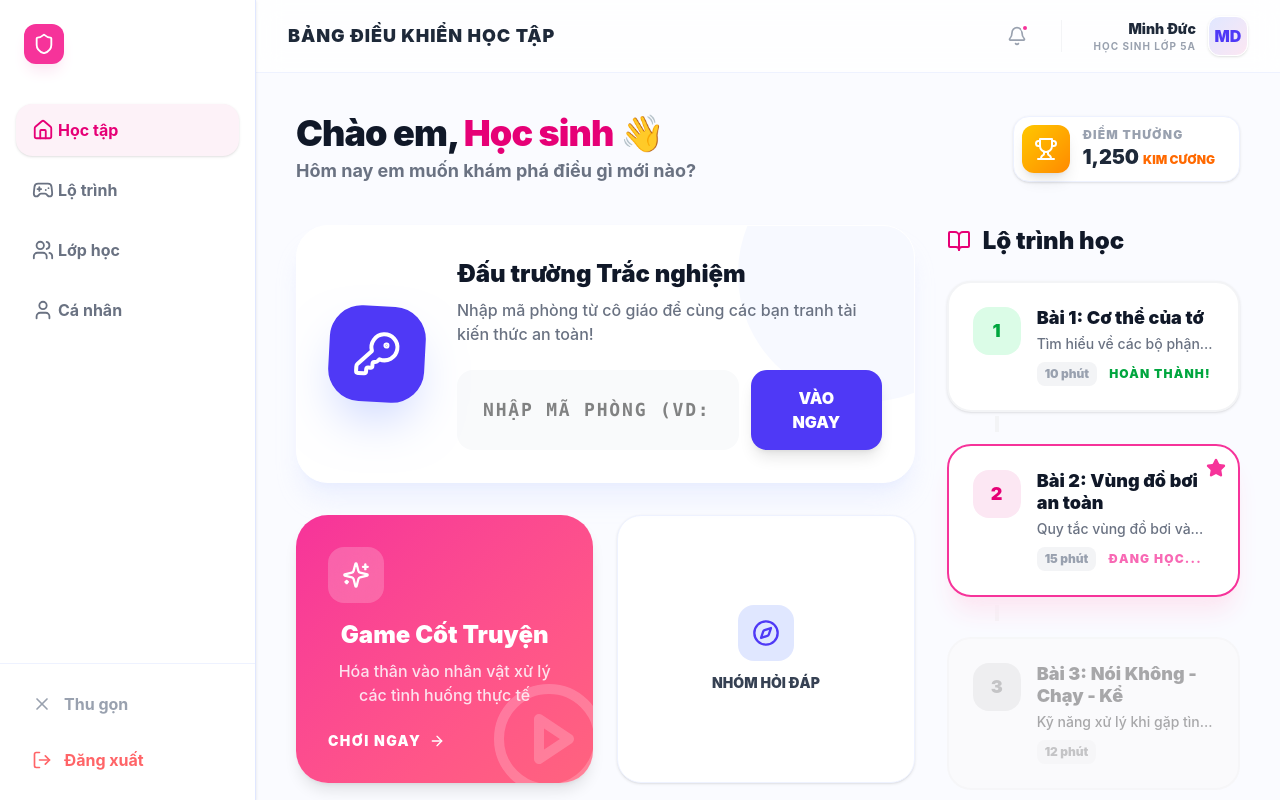
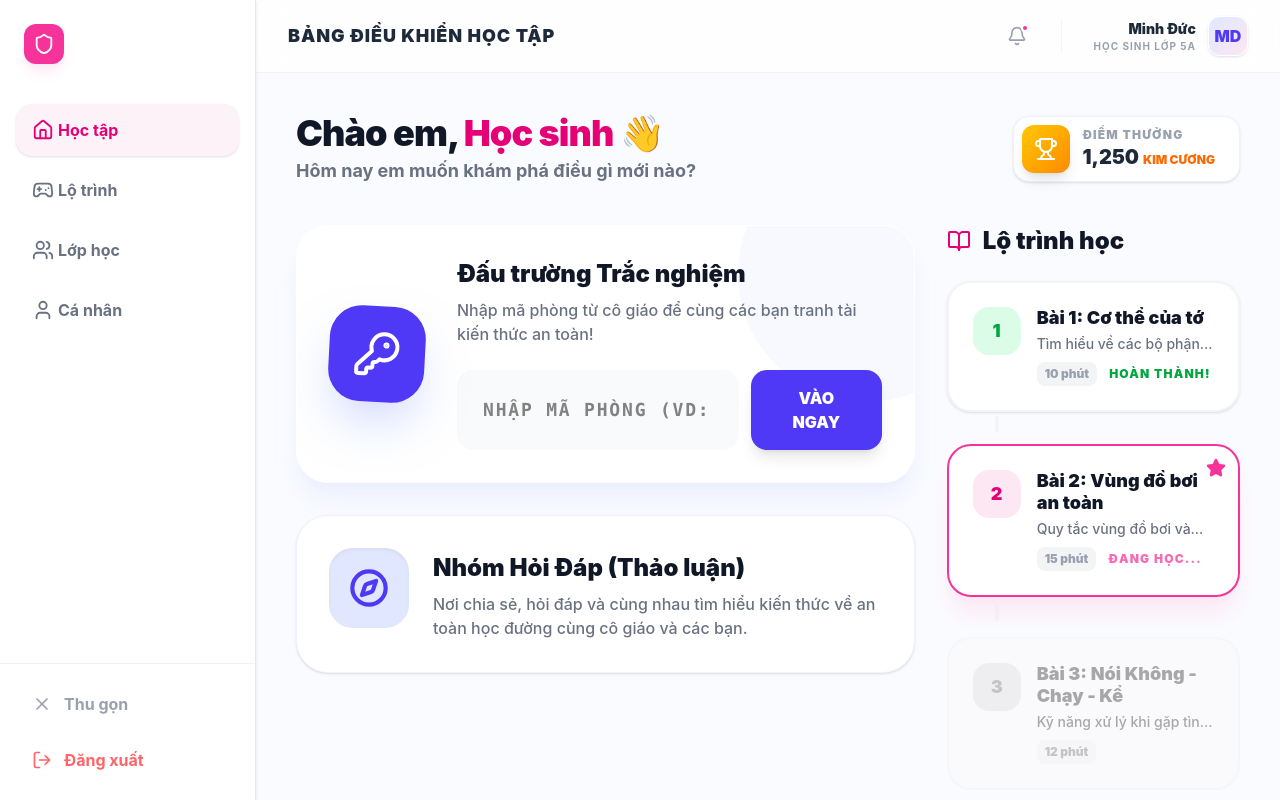
Before and after one commit to HoangPhuc2004/safekids, a React (Vite) app: page /student in a window 1280 px wide. Built offline with nearby package versions, Linux system fonts and the light colour scheme.

Commit message:
UI update: Remove story game button from student dashboard, redesign Nhóm Hỏi Đáp card

```diff
--- a/src/app/views/student/StudentHome.tsx
+++ b/src/app/views/student/StudentHome.tsx
@@ -1,5 +1,5 @@
 import { useNavigate } from "react-router";
-import { PlayCircle, KeyRound, Trophy, Compass, ArrowRight, Sparkles, BookOpen, Star } from "lucide-react";
+import { KeyRound, Trophy, Compass, BookOpen, Star } from "lucide-react";
 import { useGameRoom } from "../../context/GameRoomContext";
 import { useState } from "react";
 import { useAuth } from "../../context/AuthContext";
@@ -81,34 +81,16 @@ export default function StudentHome() {
           </div>
 
           {/* Quick Action Grids */}
-          <div className="grid grid-cols-1 md:grid-cols-2 gap-6">
-            <button
-              onClick={() => navigate("/student/story-game")}
-              className="group relative overflow-hidden bg-gradient-to-br from-pink-500 to-rose-400 p-8 rounded-[2rem] shadow-lg text-white transition-all hover:shadow-pink-200 hover:-translate-y-1"
-            >
-              <div className="absolute -right-4 -bottom-4 opacity-20 group-hover:scale-125 transition-transform">
-                <PlayCircle size={120} />
+          <div className="grid grid-cols-1 gap-6">
+            <button onClick={() => navigate("/student/groups")} className="bg-white p-8 rounded-[2rem] shadow-sm border border-indigo-50 flex flex-col md:flex-row items-center md:items-start text-center md:text-left gap-6 hover:border-indigo-200 transition-all hover:shadow-lg hover:-translate-y-1 group">
+              <div className="w-20 h-20 bg-indigo-100 text-indigo-600 rounded-[1.5rem] flex items-center justify-center transition-transform group-hover:scale-110 shrink-0 shadow-inner">
+                <Compass size={40} strokeWidth={2.5} />
               </div>
-              <div className="relative z-10">
-                <div className="w-14 h-14 bg-white/20 backdrop-blur-md rounded-2xl flex items-center justify-center mb-4">
-                  <Sparkles size={28} />
-                </div>
-                <h3 className="font-black text-2xl mb-2">Game Cốt Truyện</h3>
-                <p className="text-pink-50 font-medium opacity-90">Hóa thân vào nhân vật xử lý các tình huống thực tế</p>
-                <div className="mt-6 flex items-center gap-2 font-black text-sm uppercase tracking-widest">
-                  Chơi ngay <ArrowRight size={16} />
-                </div>
+              <div className="flex-1 flex flex-col justify-center h-full pt-1">
+                <h3 className="font-black text-2xl text-gray-900 mb-2 group-hover:text-indigo-600 transition-colors">Nhóm Hỏi Đáp (Thảo luận)</h3>
+                <p className="text-gray-500 font-medium">Nơi chia sẻ, hỏi đáp và cùng nhau tìm hiểu kiến thức về an toàn học đường cùng cô giáo và các bạn.</p>
               </div>
             </button>
-
-            <div className="flex flex-col gap-4 h-full">
-              <button onClick={() => navigate("/student/groups")} className="bg-white p-6 rounded-3xl shadow-sm border border-indigo-50 flex flex-col items-center justify-center gap-3 hover:bg-indigo-50 transition-all hover:shadow-md group h-full">
-                <div className="w-14 h-14 bg-indigo-100 text-indigo-600 rounded-2xl flex items-center justify-center transition-transform group-hover:scale-110">
-                  <Compass size={28} />
-                </div>
-                <span className="text-sm font-black text-gray-700 text-center">NHÓM HỎI ĐÁP</span>
-              </button>
-            </div>
           </div>
         </div>
 
```
